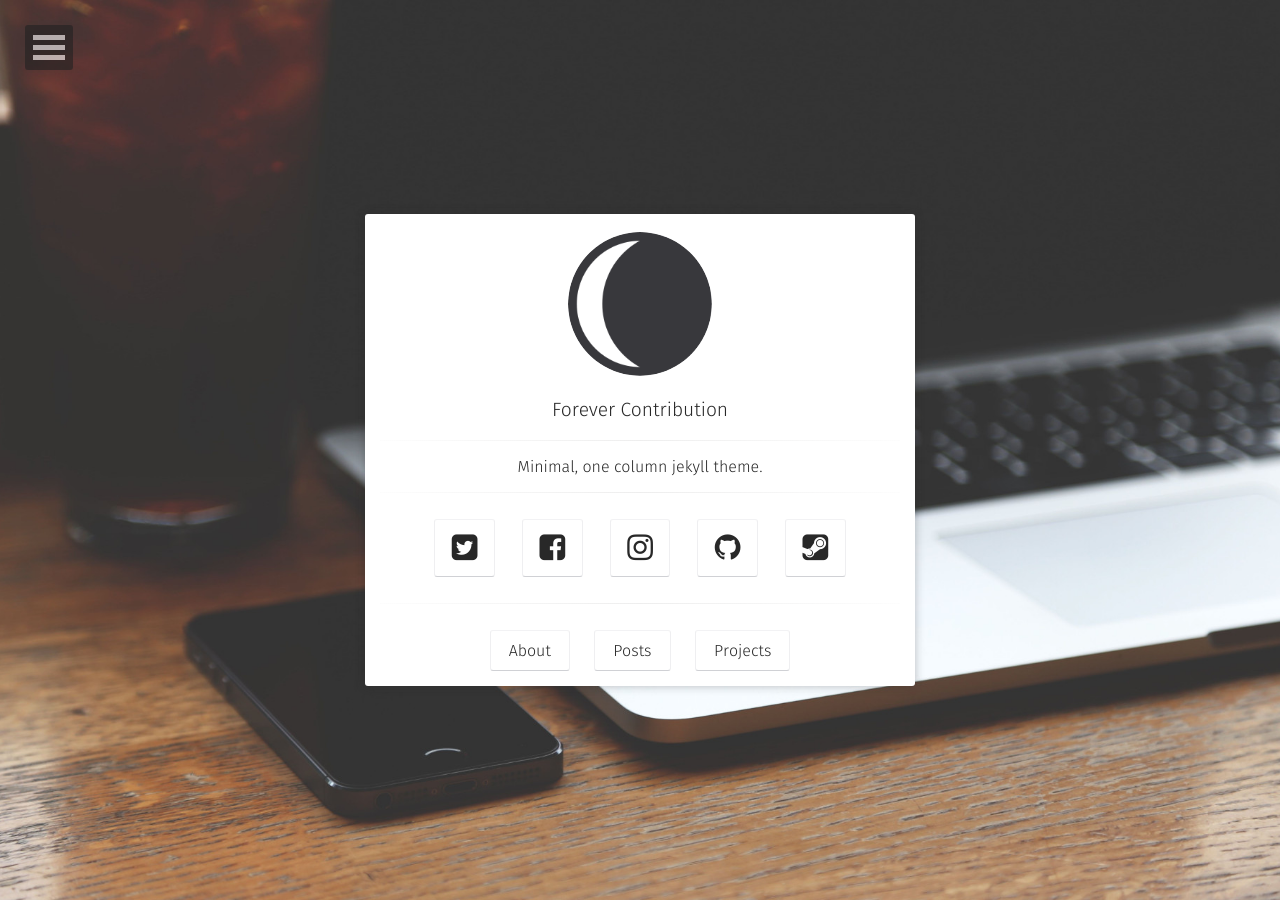
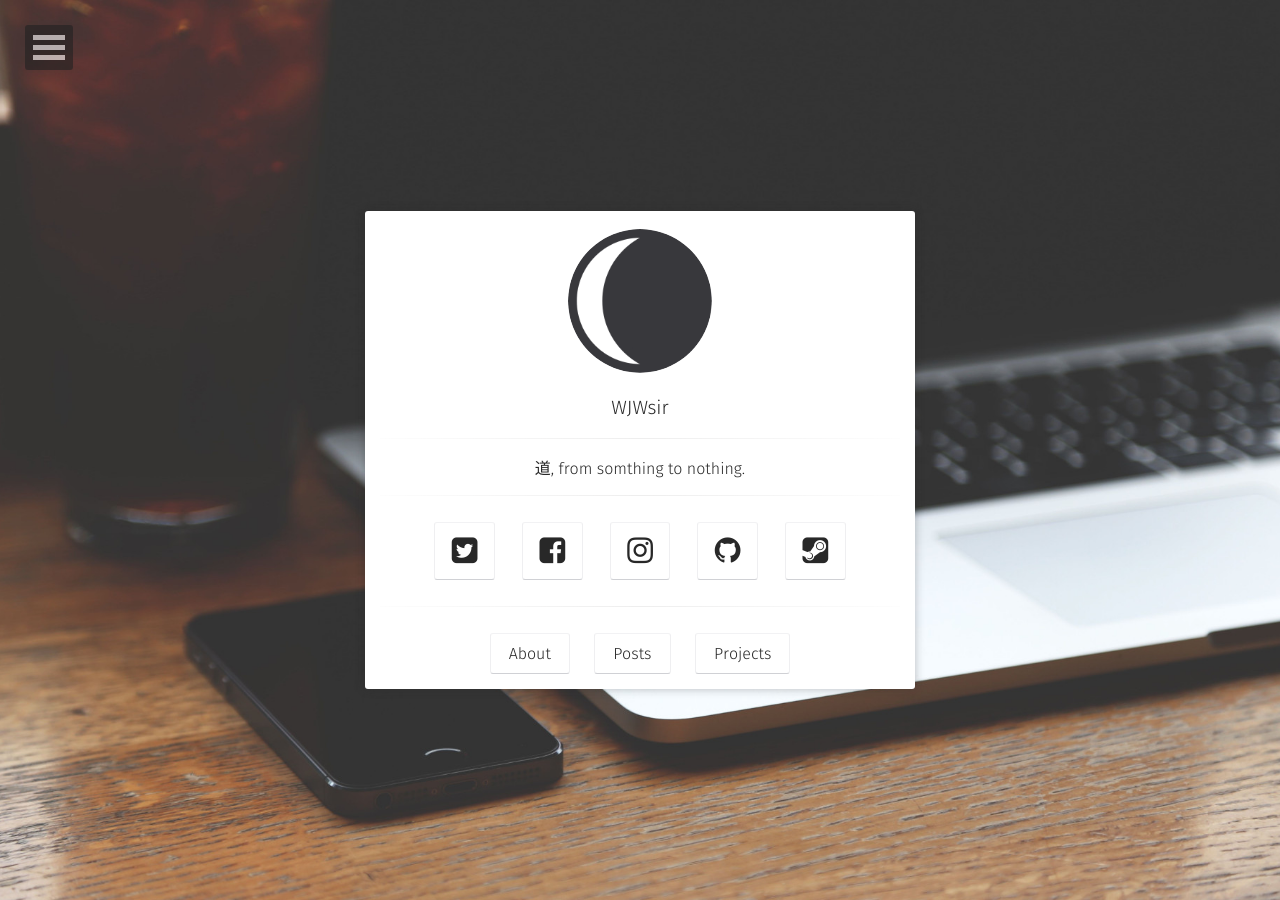
Before and after one commit to WJWsir/Abandoned_ExploreMyblog, a Jekyll site: the page built from index.html, in a window 1280 px wide. Built offline with Jekyll 4.4.1, drawn with Linux system fonts in a browser that asks for light colours; some web fonts are replaced.

Commit message:
修改我的主页的标题名及bio为我想要展示的文本内容
- Home Page 的Logo 下的最核心Title修改为 ”WJWsir“
用来显示作者俺伍的信息
- 该核心Title 下的 bio 的self or brand description 修改为
“道， 从有到无”

```diff
--- a/_config.yml
+++ b/_config.yml
@@ -1,6 +1,6 @@
 # Site
 title:              Forever Contribution
-bio:                'Minimal, one column jekyll theme.'
+bio:                '道, from somthing to nothing.' # small area under my username where you can share some details about myself or my brand.
 description:        "Moon is a minimal, one column jekyll theme for your blog."
 reading_time:       true
 words_per_minute:   200
--- a/_layouts/home.html
+++ b/_layouts/home.html
@@ -24,7 +24,7 @@ layout: compress
                 </a>
                 <h3 class="title">
                     <a class="zoombtn" href="{{ site.url }}">
-                        <p style="font-size:1.2rem;font-weight:300">{{ site.title }}</p>
+                        <p style="font-size:1.2rem;font-weight:300">WJWsir</p>
                     </a>
                 </h3>
                 <hr class="hr-line">
```
